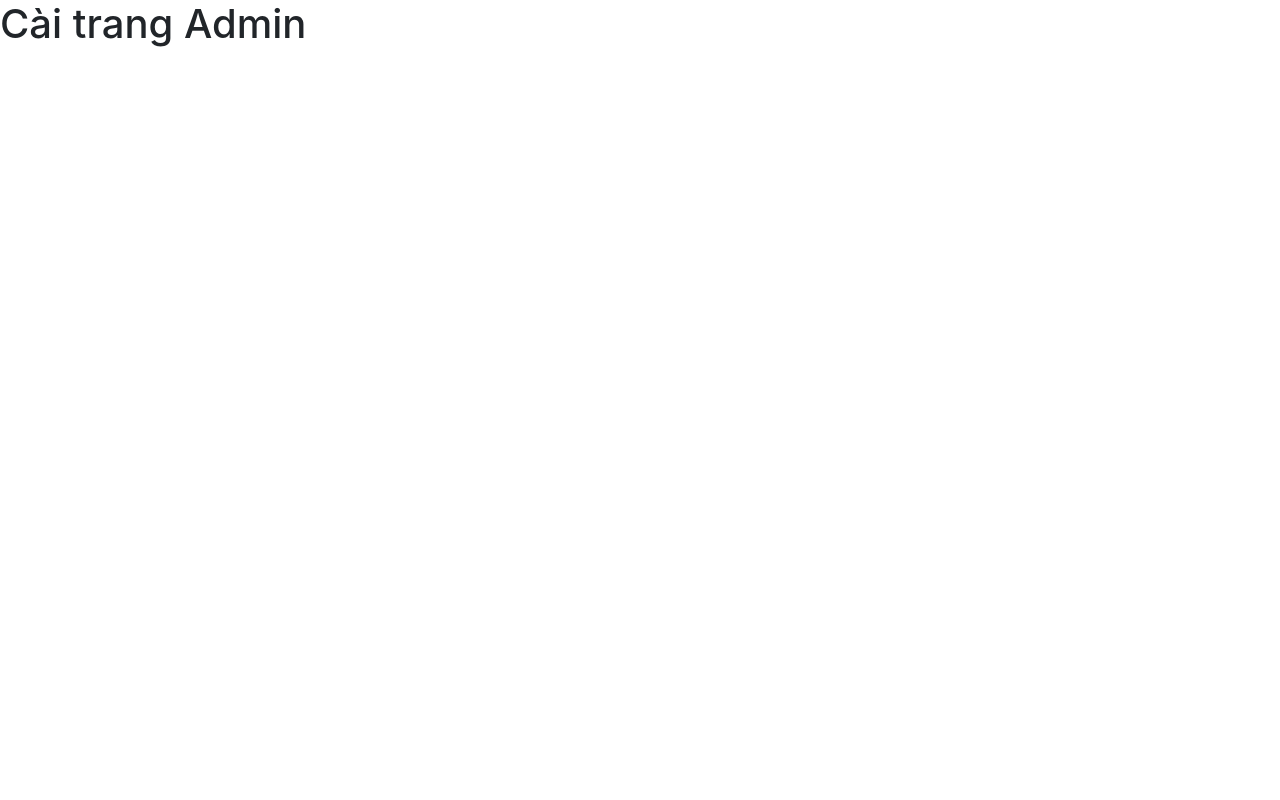
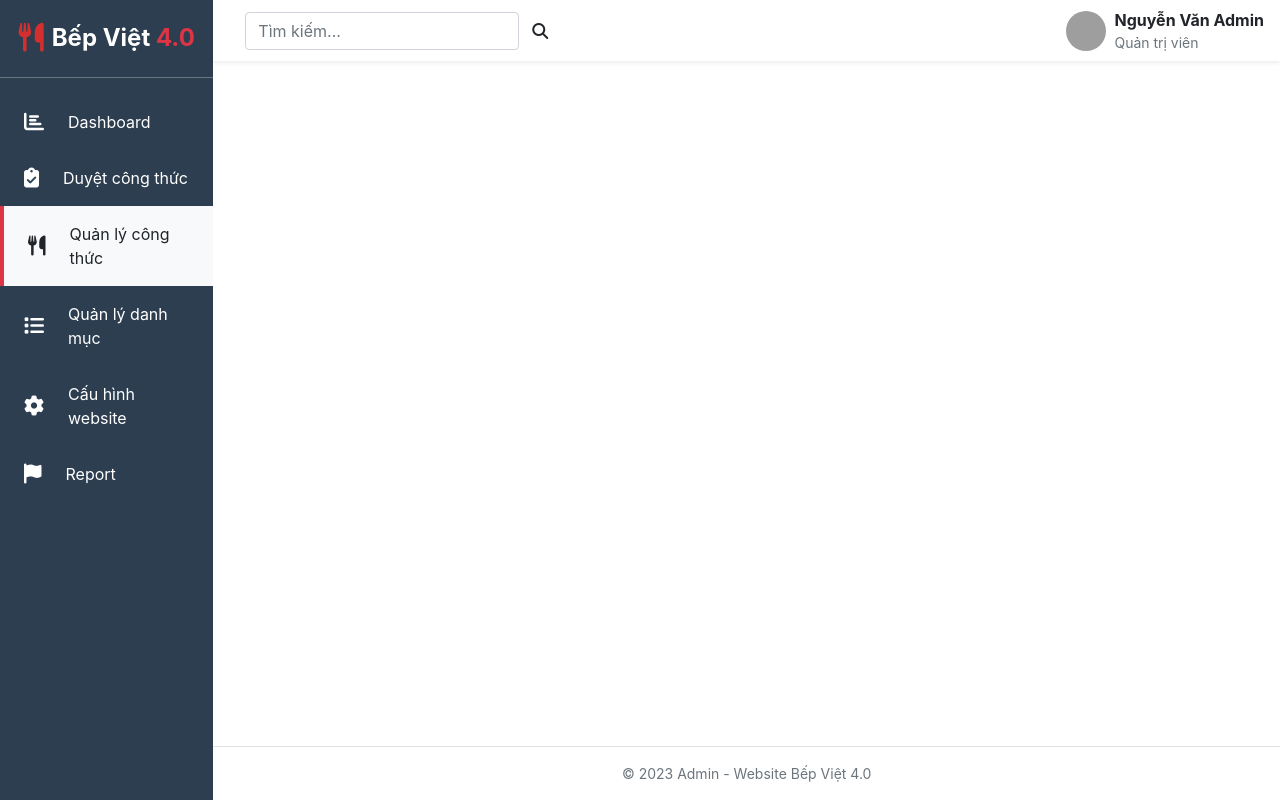
Before and after one commit to kiettrinh99999-maker/BepViet4.0-Thesis-Frontend, a React (Create React App) app: page /admin in a window 1280 px wide. Built offline with nearby package versions, Linux system fonts and the light colour scheme; no server answers; grey boxes are pictures that could not be loaded.

Commit message:
Them admin layout va route + thay doi vi tri luu cac components

```diff
--- a/public/index.html
+++ b/public/index.html
@@ -16,7 +16,7 @@
     -->
     <link rel="manifest" href="%PUBLIC_URL%/manifest.json" />
         <!-- Bootstrap 5 CSS -->
-  <link href="https://cdn.jsdelivr.net/npm/bootstrap@5.0.2/dist/css/bootstrap.min.css" rel="stylesheet" integrity="sha384-EVSTQN3/azprG1Anm3QDgpJLIm9Nao0Yz1ztcQTwFspd3yD65VohhpuuCOmLASjC" crossorigin="anonymous">
+    <link href="https://cdn.jsdelivr.net/npm/bootstrap@5.0.2/dist/css/bootstrap.min.css" rel="stylesheet" integrity="sha384-EVSTQN3/azprG1Anm3QDgpJLIm9Nao0Yz1ztcQTwFspd3yD65VohhpuuCOmLASjC" crossorigin="anonymous">
     <!--
       Notice the use of %PUBLIC_URL% in the tags above.
       It will be replaced with the URL of the `public` folder during the build.
@@ -26,6 +26,8 @@
       work correctly both with client-side routing and a non-root public URL.
       Learn how to configure a non-root public URL by running `npm run build`.
     -->
+    <!-- Font Awesome -->
+    <link rel="stylesheet" href="https://cdnjs.cloudflare.com/ajax/libs/font-awesome/6.4.0/css/all.min.css"/>
     <title>React App</title>
   </head>
   <body>
--- a/src/App.js
+++ b/src/App.js
@@ -4,9 +4,11 @@ import { AuthProvider } from './contexts/Authen';
 import { GuestRoute } from './protecteds/RouteRedirect';
 import GuestLayout from './layouts/guest';
 import MemberLayout from './layouts/user';
+import AdminLayout from './layouts/admin';
 // Tạo nhanh vài component để test hiển thị
 import ShoppingList from './pages/shoppinglists/shoppinglist';
 import ForumPage from './pages/forums/list_forum';
+import ForumDetailPage from './pages/forums/detail_forum';
 import { RouterProtected } from './protecteds/RouteProtected';
 function App() {
   return (
@@ -19,6 +21,7 @@ function App() {
             <Route path="/" element={<h1>Cài đặt trang chủ tại đây</h1>} />
             <Route path="/cong-thuc" element={<h1>Cài trang công thức tại đây</h1>} />
             <Route path="/dien-dan" element={<ForumPage />} />
+            <Route path="/dien-dan/cau-hoi/:id" element={<ForumDetailPage />} />
             <Route path="/blog" element={<h1>Cài trang blog tại đây</h1>} />
             {/*Những đường dẫn mà phải đăng nhập được kiểm tra tại đây */}
             <Route element={<RouterProtected />}>
@@ -32,7 +35,9 @@ function App() {
           <Route path="/login" element={<div>Trang Login</div>} />
           <Route path="/register" element={<div>Trang Đăng ký</div>} />
           {/* --- NHÓM 2: ADMIN (Đích đến) --- */}
-          <Route path="/admin" element={<h1>Cài trang Admin</h1>} />
+          <Route path="/admin" element={<AdminLayout/>}>
+
+          </Route>
         </Routes>
       </BrowserRouter>
     </AuthProvider>
--- a/src/layouts/admin.js
+++ b/src/layouts/admin.js
@@ -0,0 +1,124 @@
+import { useState } from "react";
+import { Outlet, useNavigate } from "react-router";
+
+export default function AdminLayout() {
+  const [activeMenu, setActiveMenu] = useState("recipes");
+  const [showSidebar, setShowSidebar] = useState(true);
+  const navigate = useNavigate();
+
+  // Danh sách items sidebar
+  // path: sẽ dùng cho điều hướng khi bật navigate
+  const menus = [
+    { id: "dashboard", icon: "fa-chart-bar", label: "Dashboard", path: "/admin/dashboard" },
+    { id: "approve", icon: "fa-clipboard-check", label: "Duyệt công thức", path: "/admin/approve" },
+    { id: "recipes", icon: "fa-utensils", label: "Quản lý công thức", path: "/admin/recipes" },
+    { id: "categories", icon: "fa-list", label: "Quản lý danh mục", path: "/admin/categories" },
+    { id: "settings", icon: "fa-cog", label: "Cấu hình website", path: "/admin/settings" },
+    { id: "report", icon: "fa-flag", label: "Report", path: "/admin/report" },
+  ];
+
+  function handleClick(menu){
+    setActiveMenu(menu.id);
+    //navigate(menu.path); dùng để thay đổi đường dẫn
+    alert(`Bạn đang ở trang: ${menu.label}`); //thông báo giả, nên xóa khi đã có đường dẫn
+  };
+
+  return (
+    <div className="container-fluid">
+      <div className="row min-vh-100">
+        {/* Sidebar */}
+        {/* Sidebar chỉ hiển thị khi showSidebar = true */}
+        {showSidebar && (
+        <aside
+            className="col-12 col-lg-2 text-white p-0"
+            style={{ backgroundColor: "#2c3e50", minHeight: "100vh"}}
+        >
+            <div className="text-center py-4 border-bottom border-secondary">
+                <div className="d-flex align-items-center justify-content-center gap-2">
+                    <i
+                    className="fas fa-utensils"
+                    style={{ fontSize: "1.8rem", color: "#d32f2f" }}
+                    ></i>
+
+                    <h4 className="mb-0 fw-bold">
+                    Bếp Việt <span className="text-danger">4.0</span>
+                    </h4>
+                </div>
+            </div>
+            <ul className="nav flex-column mt-3">
+            {/* Danh sách menu */}
+            {menus.map(menu => (
+                <li
+                key={menu.id}
+                className={`nav-link d-flex align-items-center px-4 py-3 fs-6 ${
+                    activeMenu === menu.id
+                    ? "bg-light text-dark border-start border-4 border-danger fw-semibold"
+                    : "text-white"
+                }`}
+                style={{ cursor: "pointer" }}
+                onClick={() => handleClick(menu)}
+                >
+                <i className={`fas ${menu.icon} fs-5 me-4`}></i>
+                <span>{menu.label}</span>
+                </li>
+            ))}
+            </ul>
+        </aside>
+        )}
+
+        {/* Right container */}
+        <div className={showSidebar ? "col-lg-10 col-12 p-0 d-flex flex-column" : "col-12 p-0 d-flex flex-column"}>
+
+          {/* Main content */}
+          <main className="flex-grow-1">
+            {/* Header */}
+            <nav className="navbar navbar-light bg-white shadow-sm px-3">
+              {/* Nút toggle sidebar*/}
+              <button
+                  className="btn btn-outline-secondary d-lg-none"
+                  onClick={() => setShowSidebar(!showSidebar)}
+              >
+                <i className="fas fa-bars"></i>
+              </button>
+
+              <form className="d-flex ms-3" >
+                  <input className="form-control" type="search" placeholder="Tìm kiếm..." />
+                  <button className="btn btn-outline-white" type="submit">
+                      <i className="fas fa-search"></i>
+                  </button>
+              </form>
+
+              {/* Thông tin admin */}
+              <div className="d-flex align-items-center ms-auto">
+                  <img
+                  src="https://randomuser.me/api/portraits/men/32.jpg"
+                  alt="Admin"
+                  className="rounded-circle me-2"
+                  width="40"
+                  height="40"
+                  />
+                  <div className="d-none d-md-block">
+                  <strong>Nguyễn Văn Admin</strong>
+                  <div className="text-muted small">Quản trị viên</div>
+                  </div>
+              </div>
+            </nav>
+
+            {/* Page content */}
+            {/* Nội dung sẽ render ở đây */}
+            <section className="p-4">
+                <Outlet />
+            </section>
+          </main>
+
+          {/* Footer */}
+          <footer className="text-center py-3 border-top text-secondary small bg-white">
+              © 2023 Admin - Website Bếp Việt 4.0
+          </footer>
+
+        </div>
+
+      </div>
+    </div>
+  );
+};
--- a/src/pages/forums/detail_forum.js
+++ b/src/pages/forums/detail_forum.js
@@ -1,7 +1,7 @@
 import { useState, useEffect } from "react";
 import { useAuth } from "../../contexts/Authen";
 import { useParams, useNavigate } from "react-router";
-import AnswerItem from "./components/AnswerItem";
+import AnswerItem from "../../components/AnswerItem";
 
 export default function ForumDetailPage(){
     const {id} = useParams();
--- a/src/pages/forums/list_forum.js
+++ b/src/pages/forums/list_forum.js
@@ -1,6 +1,6 @@
 import { useState, useEffect } from "react";
 import { useAuth } from "../../contexts/Authen";
-import QuestionItem from "./components/QuestionItem";
+import QuestionItem from "../../components/QuestionItem";
 
 export default function ForumPage() {
   const [questions, setQuestions] = useState(null);
```
Also changed, not shown: src/components/AnswerItem.js (renamed from src/pages/forums/components/AnswerItem.js), src/components/QuestionItem.js (renamed from src/pages/forums/components/QuestionItem.js), 1 other file (tests, documents, lock files or other folders).
